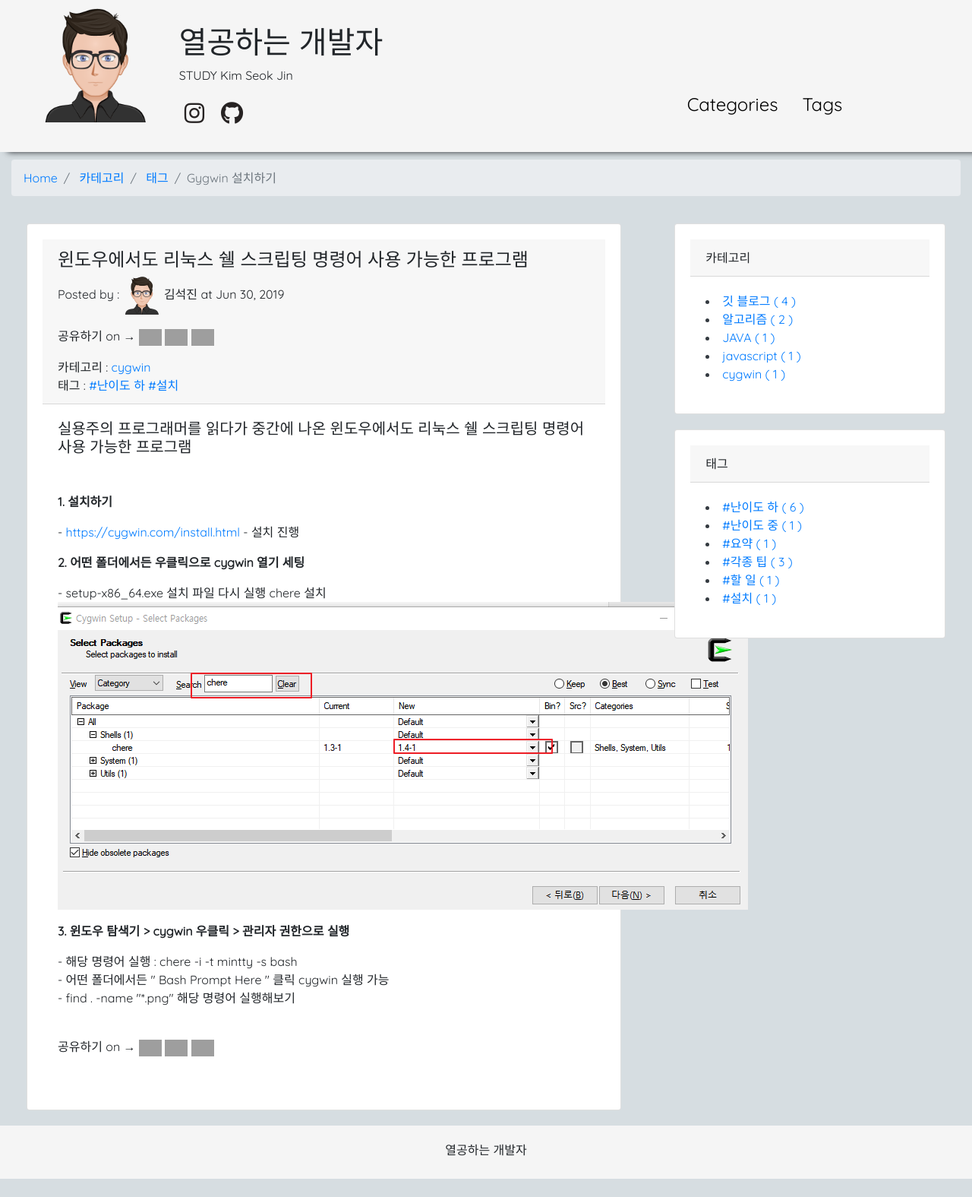
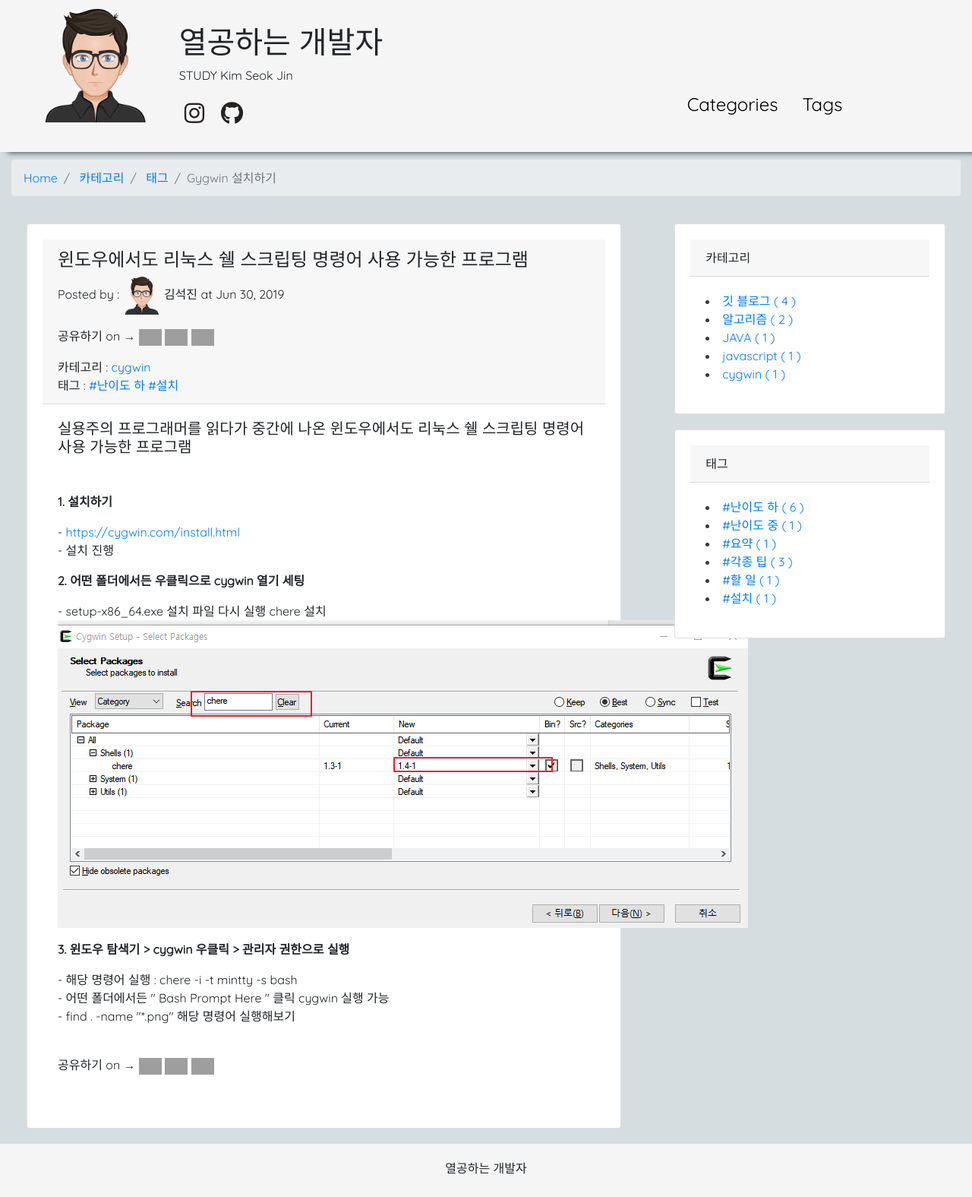
Before and after one commit to 7271kim/7271kim.github.com, a Jekyll site: the page built from _posts/2019-06-30-how-to-ues-cygwin.md, in a window 1280 px wide. Shown: the whole page at 76% size. Built offline with Jekyll 4.4.1, drawn with Linux system fonts in a browser that asks for light colours; nearby versions of some CDN libraries; a script that is not in the unit is left out; comment, search, counter and statistics services are not loaded; before the commit the page ends 1551 px from its top, so only the background shows below that; grey boxes are pictures that could not be loaded.

Commit message:
오타 수정

```diff
--- a/_posts/2019-06-30-how-to-ues-cygwin.md
+++ b/_posts/2019-06-30-how-to-ues-cygwin.md
@@ -13,7 +13,7 @@
 ##### 실용주의 프로그래머를 읽다가 중간에 나온 윈도우에서도 리눅스 쉘 스크립팅 명령어 사용 가능한 프로그램
 <br>
 <p class="bold-text"> 1. 설치하기 <p>
-- <a href="https://cygwin.com/install.html" target="_blank">https://cygwin.com/install.html</a>
+- <a href="https://cygwin.com/install.html" target="_blank">https://cygwin.com/install.html</a><br/>
 - 설치 진행
 
 <p class="bold-text"> 2. 어떤 폴더에서든 우클릭으로 cygwin 열기 세팅 <p>
```
